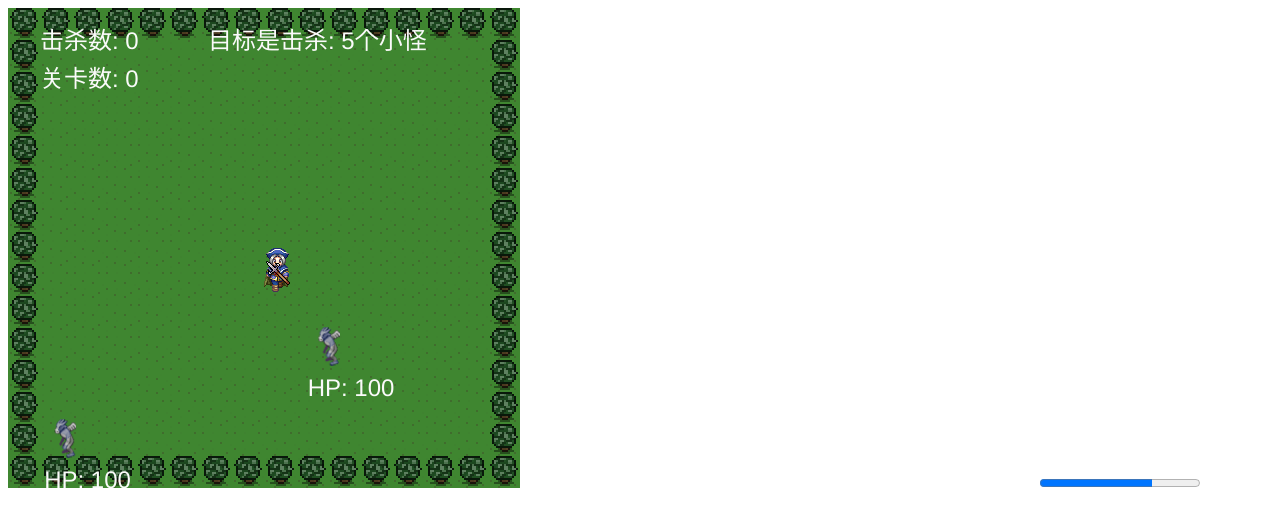
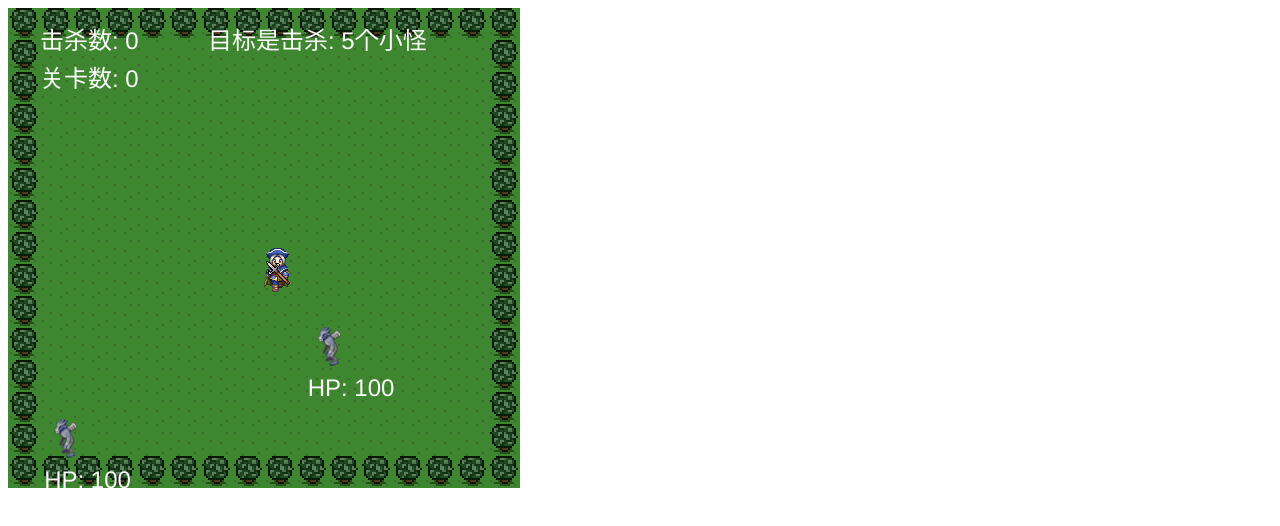
Before and after one commit to c1396828907/aa, a plain HTML site: page 242程志锋/Game.htm in a window 1280 px wide. Drawn offline with Linux system fonts and the light colour scheme.

Commit message:
Update Game.htm

```diff
--- a/242程志锋/Game.htm
+++ b/242程志锋/Game.htm
@@ -7,7 +7,4 @@
 	<body>
 		<script src="game.js"></script>
 			<canvas width="512" height="480"></canvas>
-			<progress value='70' max='100'></progress>
-
-
 </body></html>
```
